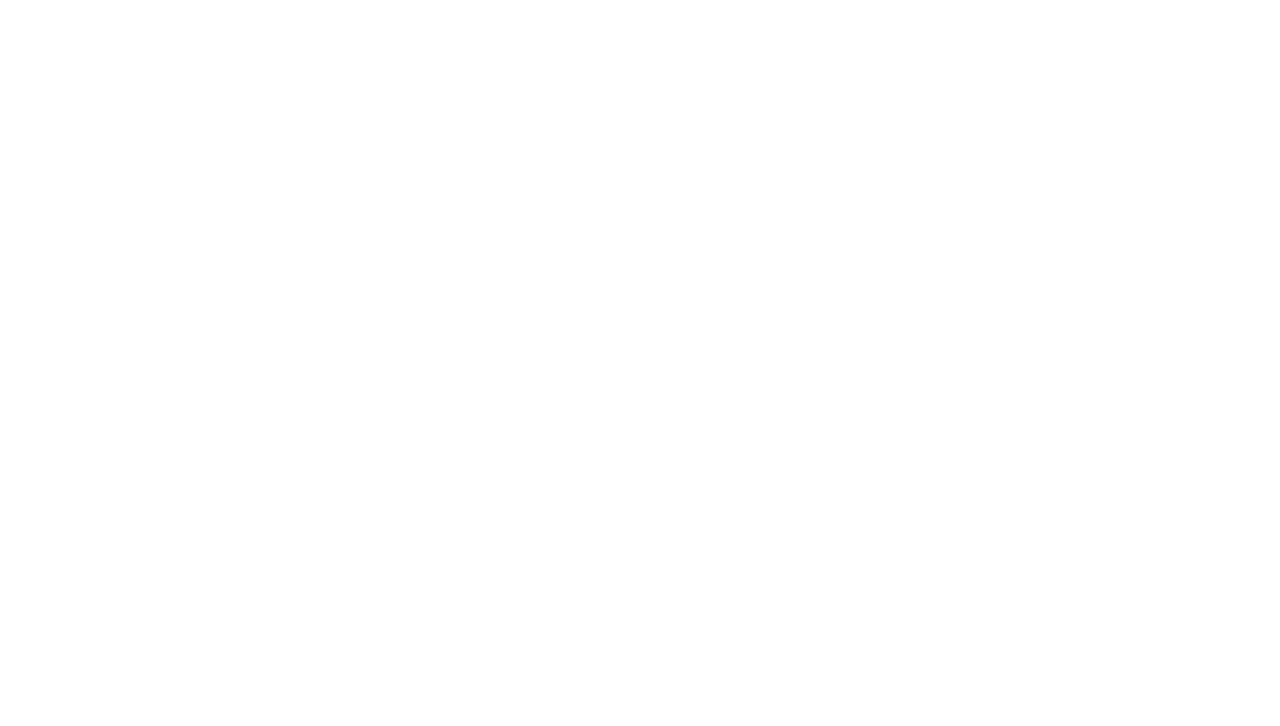
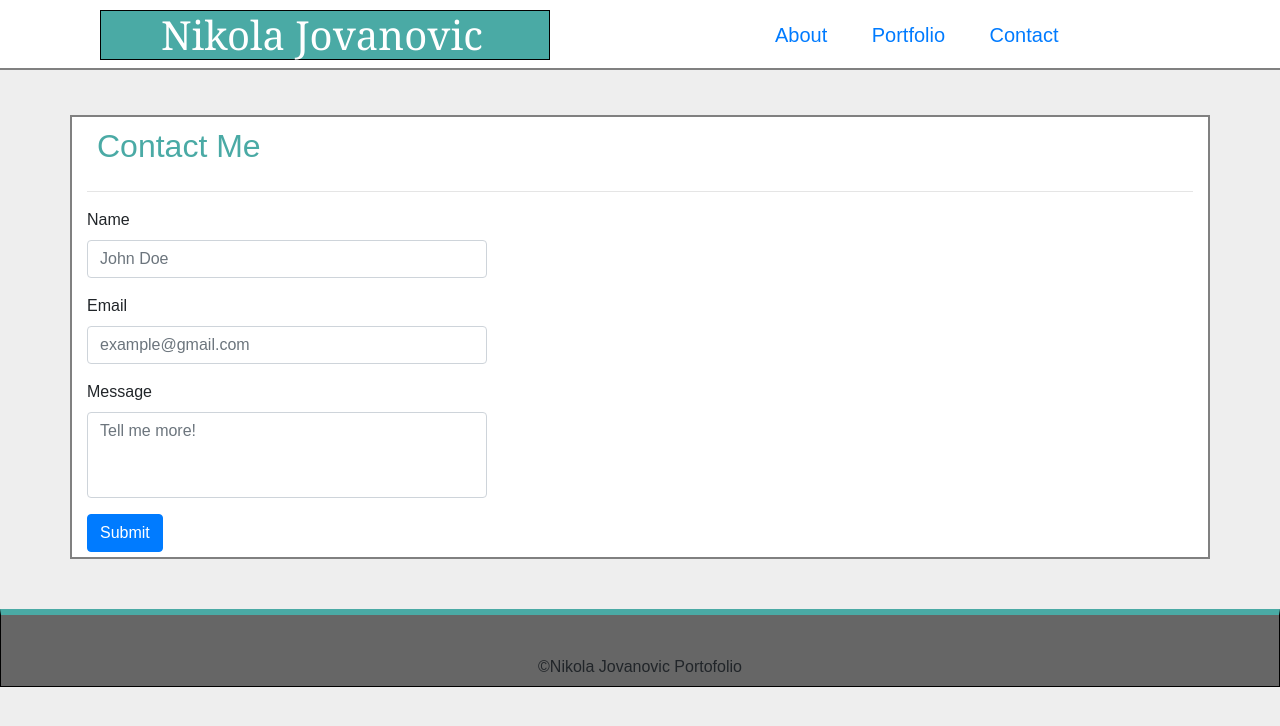
Before and after one commit to nikola4work/BootStrap-Portfolio, a plain HTML site: page contact.html in a window 1280 px wide. Drawn offline with nearby package versions, Linux system fonts and the light colour scheme.

Commit message:
finished styling for contact page

```diff
--- a/assets/css/style.css
+++ b/assets/css/style.css
@@ -76,3 +76,34 @@ body {
     height: 78px;
     padding-top: 40px;
 }
+
+
+/* Contact page*/
+
+.contact {
+    border: 2px solid grey;
+    background-color: #ffffff;
+    margin-top: 45px;
+}
+
+.form-control {
+    width: 400px;
+    resize: none;
+}
+
+.contactme {
+    padding: 10px;
+    color: #4aaaa5;
+}
+
+input {
+    margin-bottom: 5px;
+}
+
+.footer-contact {
+    text-align: center;
+    border: 1px solid black;
+    background-color: #666666;
+    border-top: 6px solid #4aaaa5;
+    font-family: "Arial", "Helvetica Neue", Helvetica, sans-serif;
+}
--- a/contact.html
+++ b/contact.html
@@ -0,0 +1,86 @@
+<!doctype html>
+<html lang="en">
+
+<head>
+    <!-- Required meta tags -->
+    <meta charset="utf-8">
+    <meta name="viewport" content="width=device-width, initial-scale=1, shrink-to-fit=no">
+
+    <!-- Bootstrap CSS -->
+    <link rel="stylesheet" href="https://stackpath.bootstrapcdn.com/bootstrap/4.3.1/css/bootstrap.min.css" integrity="sha384-ggOyR0iXCbMQv3Xipma34MD+dH/1fQ784/j6cY/iJTQUOhcWr7x9JvoRxT2MZw1T" crossorigin="anonymous">
+    <link rel="stylesheet" href="./assets/css/style.css">
+
+
+
+    <title>About me page</title>
+</head>
+
+<body>
+    <div class="container-fluid header">
+        <div class="row">
+            <div class="col-md-6">
+                <h1 class="myname">
+                    Nikola Jovanovic
+                </h1>
+
+
+            </div>
+
+            <div class="col-md-6 navigation">
+                <a href="index.html">About</a>
+                <a href="./portfolio.html">Portfolio</a>
+                <a href="#">Contact</a>
+            </div>
+        </div>
+    </div>
+
+    <div class="container contact">
+        <div class="row">
+            <div class="col-md-12">
+                <h2 class="contactme">
+                    Contact Me
+                </h2>
+                <hr>
+
+                <form>
+                    <div class="form-group name">
+                        <label for="name">Name</label>
+                        <input type="text" class="form-control" id="name" placeholder="John Doe" />
+                    </div>
+                    <div class="form-group email">
+                        <label for="email">Email</label>
+                        <input type="text" class="form-control" id="email" placeholder="example@gmail.com" />
+                    </div>
+
+                    <div class="form-group">
+                        <label for="msg">Message</label>
+                        <textarea class="form-control" id="msg" placeholder="Tell me more!" rows="3"></textarea>
+                    </div>
+                    <input class="btn btn-primary" type="submit" value="Submit" />
+                </form>
+            </div>
+        </div>
+    </div>
+    </div>
+    </div>
+
+
+    <div class="container-fluid footer">
+        <div class="row">
+            <div class="col-sm-12">
+
+                &copy;Nikola Jovanovic Portofolio
+
+            </div>
+        </div>
+    </div>
+
+
+    <!-- Optional JavaScript -->
+    <!-- jQuery first, then Popper.js, then Bootstrap JS -->
+    <script src="https://code.jquery.com/jquery-3.3.1.slim.min.js" integrity="sha384-q8i/X+965DzO0rT7abK41JStQIAqVgRVzpbzo5smXKp4YfRvH+8abtTE1Pi6jizo" crossorigin="anonymous"></script>
+    <script src="https://cdnjs.cloudflare.com/ajax/libs/popper.js/1.14.7/umd/popper.min.js" integrity="sha384-UO2eT0CpHqdSJQ6hJty5KVphtPhzWj9WO1clHTMGa3JDZwrnQq4sF86dIHNDz0W1" crossorigin="anonymous"></script>
+    <script src="https://stackpath.bootstrapcdn.com/bootstrap/4.3.1/js/bootstrap.min.js" integrity="sha384-JjSmVgyd0p3pXB1rRibZUAYoIIy6OrQ6VrjIEaFf/nJGzIxFDsf4x0xIM+B07jRM" crossorigin="anonymous"></script>
+</body>
+
+</html>
```
Also changed, not shown: index.html (+1 -1 lines).
